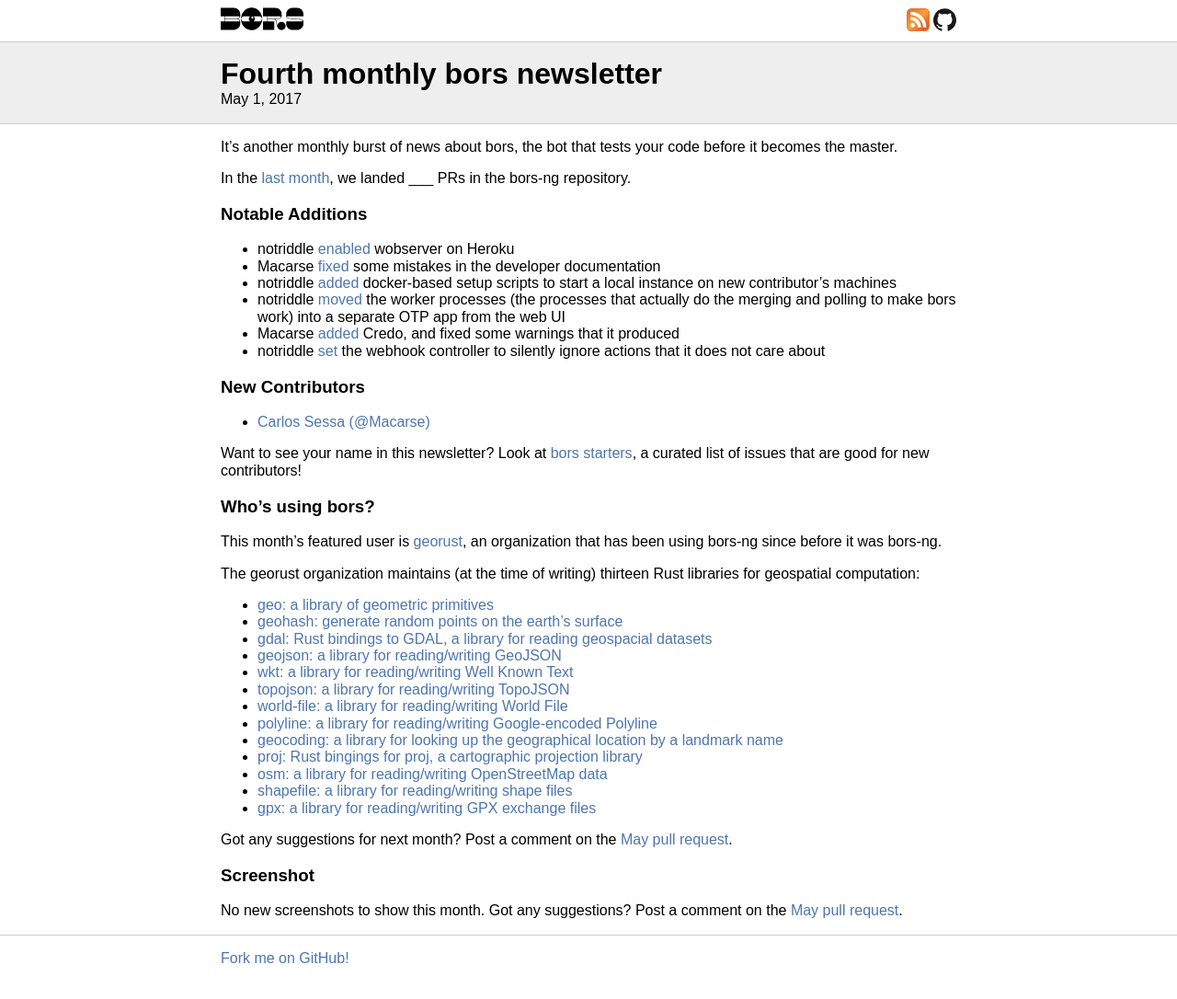
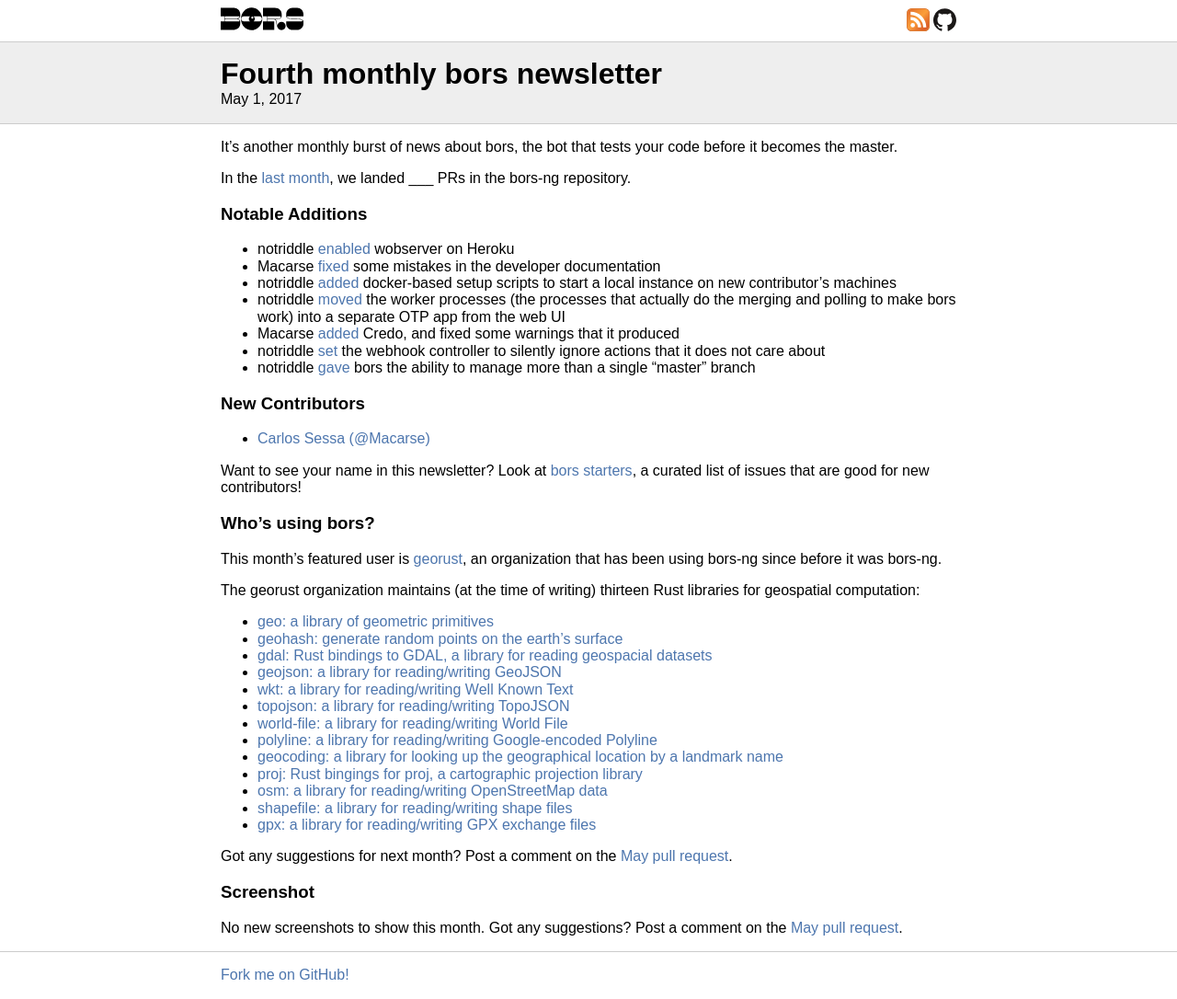
Before and after one commit to bors-ng/bors-ng.github.io, a Jekyll site: the page built from _posts/2017-05-01-tmib-04.md, in a window 1280 px wide. Shown: the whole page at 92% size. Built offline with Jekyll 4.4.1, drawn with Linux system fonts in a browser that asks for light colours.

Commit message:
Add bors-ng/bors-ng#171

```diff
--- a/_posts/2017-05-01-tmib-04.md
+++ b/_posts/2017-05-01-tmib-04.md
@@ -21,6 +21,7 @@
 * notriddle [moved](https://github.com/bors-ng/bors-ng/pull/152) the worker processes (the processes that actually do the merging and polling to make bors work) into a separate OTP app from the web UI
 * Macarse [added](https://github.com/bors-ng/bors-ng/pull/147) Credo, and fixed some warnings that it produced
 * notriddle [set](https://github.com/bors-ng/bors-ng/pull/167) the webhook controller to silently ignore actions that it does not care about
+* notriddle [gave](https://github.com/bors-ng/bors-ng/pull/171) bors the ability to manage more than a single "master" branch
 
 
 ### New Contributors
```
